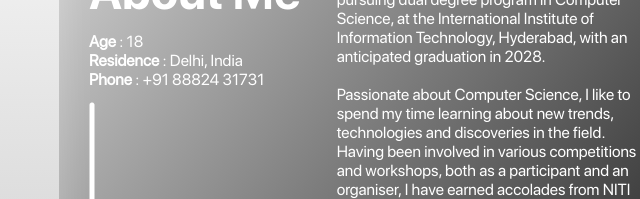
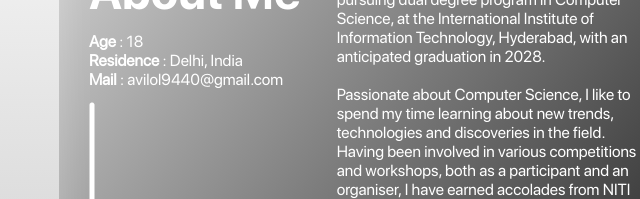
Before and after one commit to avi1o1/avi1o1.github.io, a plain HTML site: page index.html in a window 1280 px wide. Shown: the part 351-550 px from the top of the page, 252-892 px from the left. Drawn offline with Linux system fonts and the light colour scheme.

Commit message:
Update Contact Details

```diff
--- a/index.html
+++ b/index.html
@@ -162,7 +162,7 @@
                                         <br>
                                         <b> Residence </b> : Delhi, India
                                         <br>
-                                        <b> Phone </b> : +91 88824 31731
+                                        <b> Mail </b> : avilol9440@gmail.com
                                     </div>
 
                                     <div style="padding-top: 13px; height: 50%;">
```
